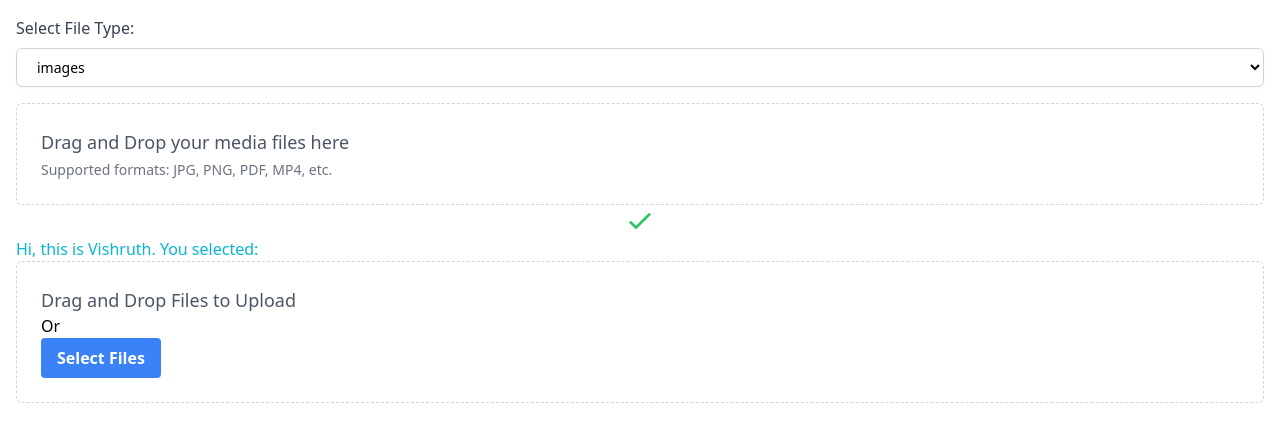
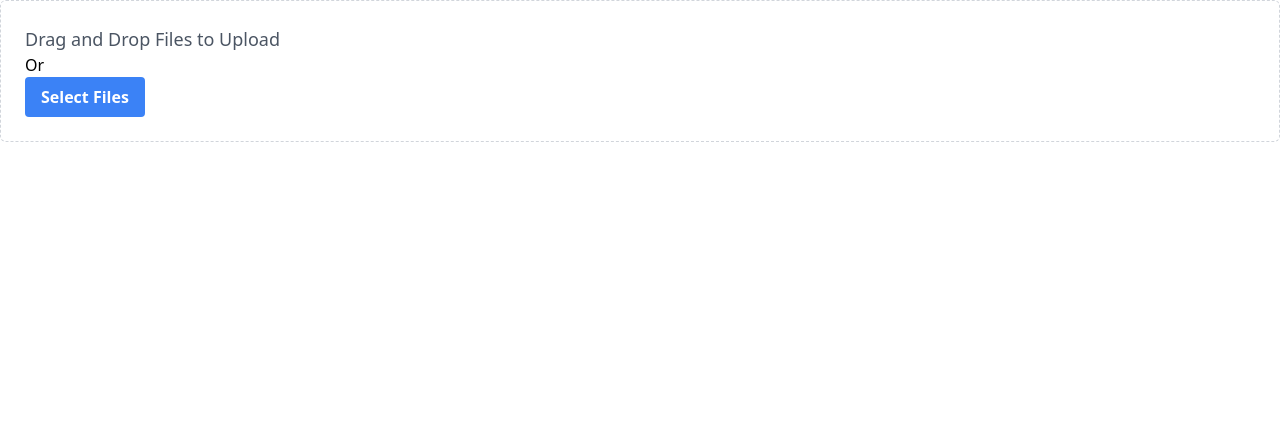
Before and after one commit to VishruthVS/Link_Generator, a React (Create React App) app in the folder frontend/: page / in a window 1280 px wide. Shown: the top 442 px of the page. Built offline with nearby package versions, Linux system fonts and the light colour scheme.

Commit message:
front end fixes

```diff
--- a/frontend/src/App.js
+++ b/frontend/src/App.js
@@ -1,7 +1,6 @@
 import React, { useState } from "react";
 import "./App.css";
 import DragDropFiles from "./components/DragDropFiles";
-import Loader from "./components/loader";
 function App() {
   const [selectedFileType, setSelectedFileType] = useState("");
   const [isLoading, setIsLoading] = useState(false);
@@ -40,7 +39,12 @@ function App() {
   };
 
   return (
+    <div>
+        <DragDropFiles />
+    </div>
+    /*
     <div className="p-4">
+
       <label htmlFor="fileType" className="block mb-2 text-gray-700">
         Select File Type:
       </label>
@@ -84,6 +88,7 @@ function App() {
       </div>
       <DragDropFiles />
     </div>
+    */
   );
 }
 
--- a/frontend/src/components/DragDropFiles.js
+++ b/frontend/src/components/DragDropFiles.js
@@ -99,6 +99,7 @@ console.log("webContentLink:", urlResponse.data.webContentLink);
 
   if (!files) {
     return (
+
       <div
         className="border border-gray-300 border-dashed rounded-md p-6"
         onDragOver={handleDragOver}
@@ -126,6 +127,7 @@ console.log("webContentLink:", urlResponse.data.webContentLink);
           Select Files
         </button>
       </div>
+
     );
   } else {
     return (
```
